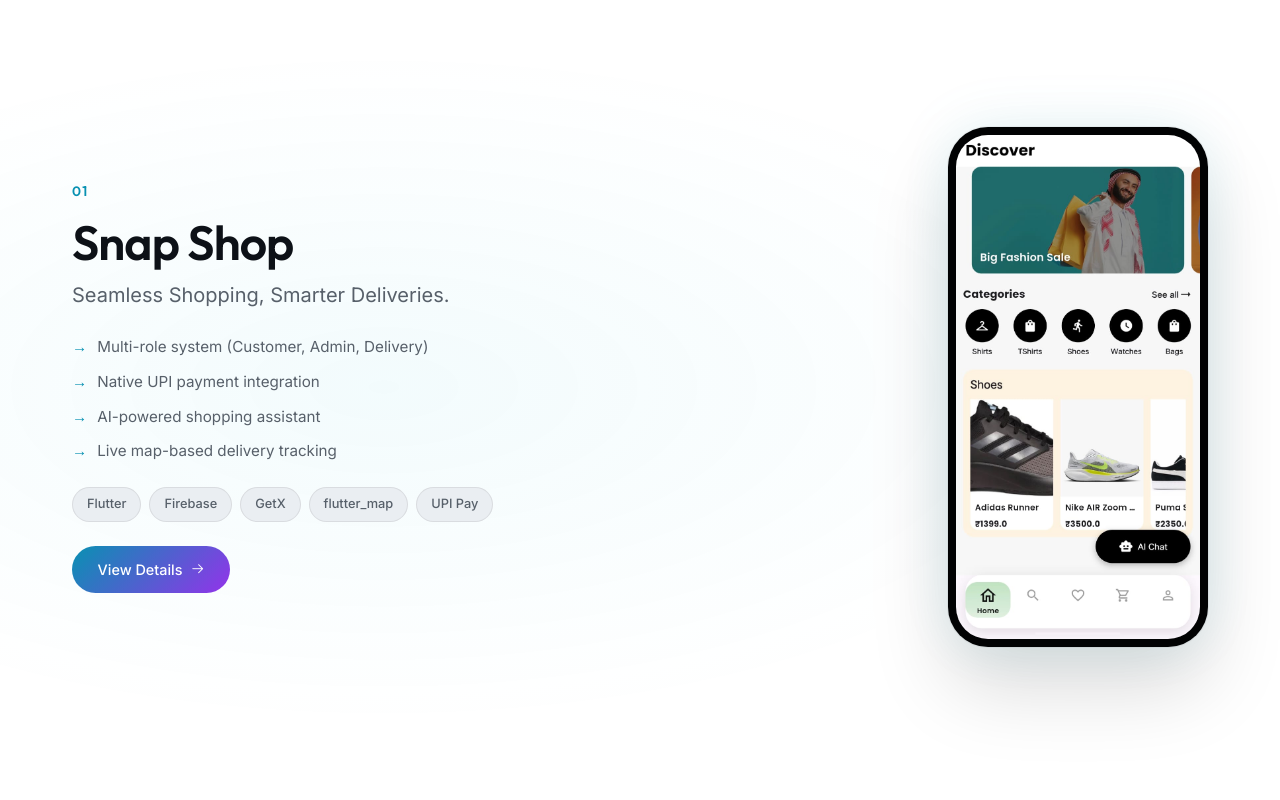
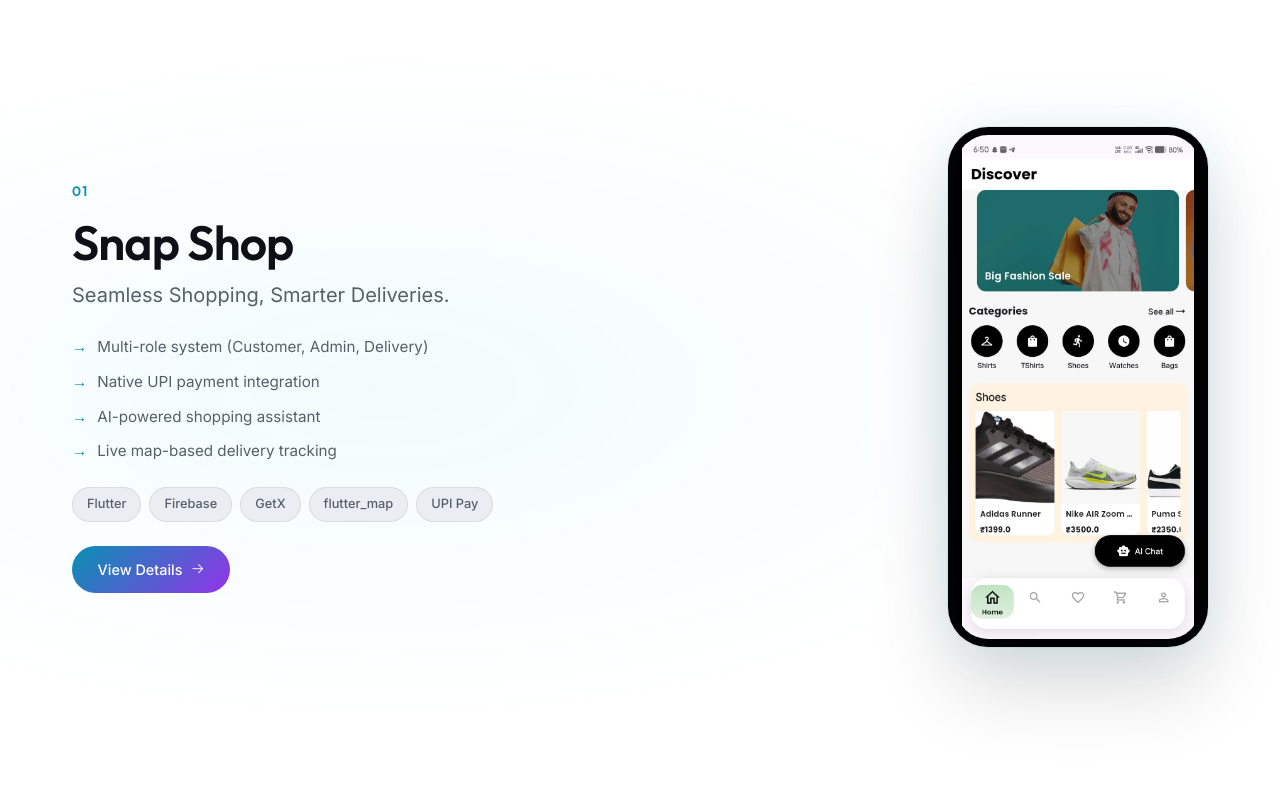
Before and after one commit to Yzieeeeeeee/portfolio, a React (Vite) app: page / in a window 1280 px wide. Shown: the part 2680-3480 px from the top of the page. Built offline with nearby package versions, Linux system fonts and the light colour scheme.

Commit message:
Fix homepage project image paths and update css to show full image without cropping

```diff
--- a/src/components/Projects.jsx
+++ b/src/components/Projects.jsx
@@ -89,7 +89,10 @@ function ProjectShowcase({ project, index }) {
         >
           <div className="phone-frame" style={{ '--accent': project.accentColor || 'var(--brand-primary)' }}>
             <img
-              src={project.phoneScreenshot || (project.screenshots?.[0]?.startsWith('http') ? project.screenshots[0] : `/${project.screenshots?.[1] || project.heroImage}`)}
+              src={(() => {
+                const p = project.phoneScreenshot || project.screenshots?.[1] || project.heroImage;
+                return p.startsWith('http') ? p : `${import.meta.env.BASE_URL}${p.replace(/^\/+/, '')}`;
+              })()}
               alt={`${project.title} screenshot`}
               loading="lazy"
             />
--- a/src/styles/components.css
+++ b/src/styles/components.css
@@ -179,9 +179,8 @@ html[data-theme="light"] .phone-frame {
 .phone-frame img {
     width: 100%;
     height: 100%;
-    object-fit: cover;
-    object-position: top;
-    animation: autoScroll 15s ease-in-out infinite;
+    object-fit: contain;
+    object-position: center;
 }
 
 /* ----------------------------------
```
